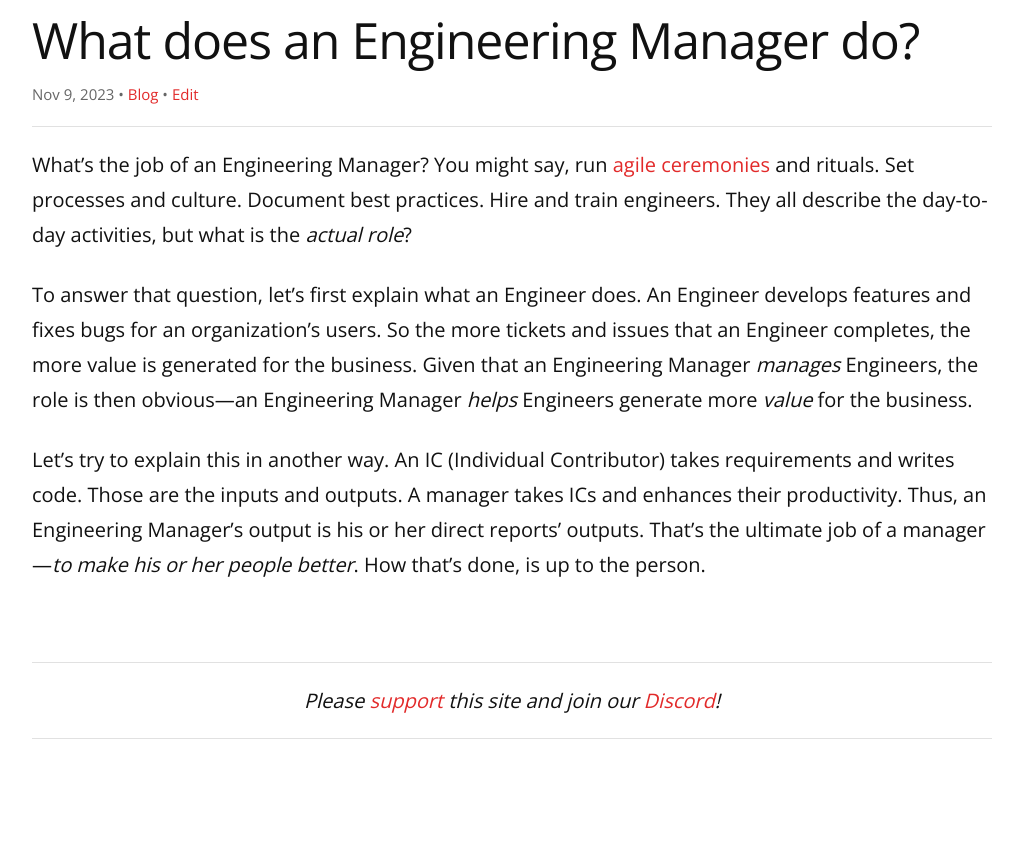
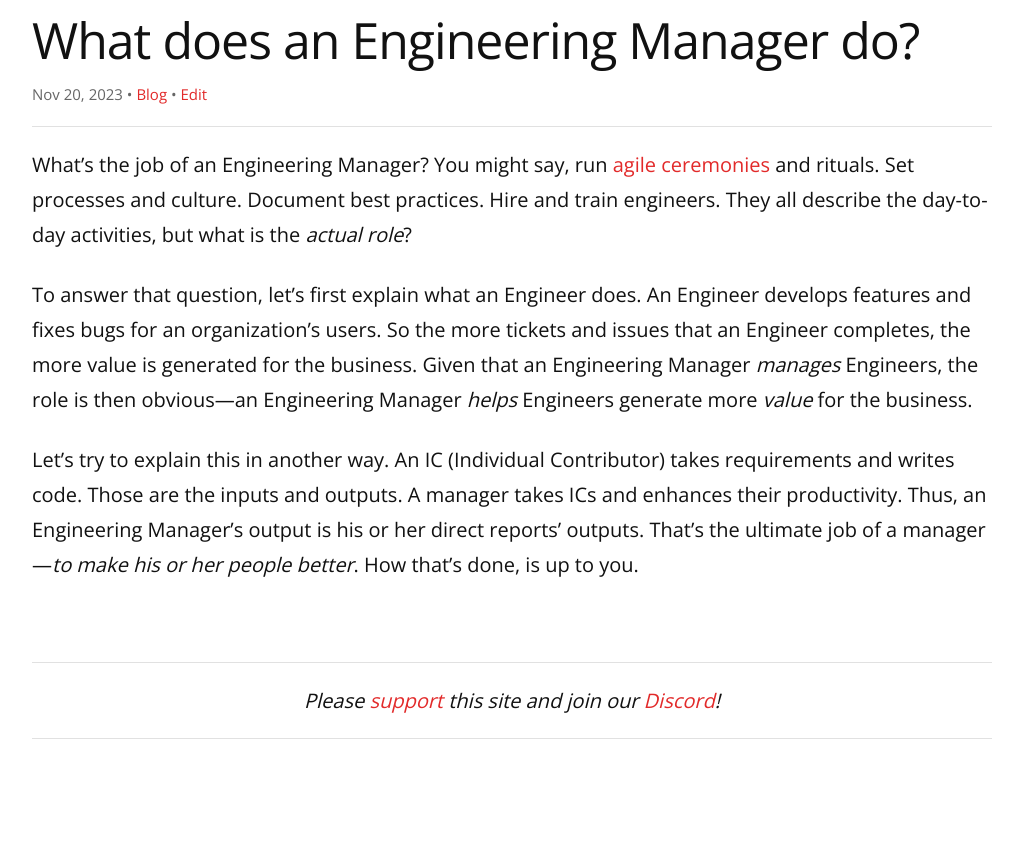
Before and after one commit to remarkablemark/remarkablemark.github.io, a Jekyll site: the page built from _posts/2023/2023-11-09-what-does-an-engineering-manager-do.md, in a window 1280 px wide. Shown: the part 103-967 px from the top of the page, without its empty margins (128-1151 px from the left). Built offline with Jekyll 4.4.1, drawn with Linux system fonts in a browser that asks for light colours; comment, search, counter and statistics services are not loaded.

Commit message:
feat(posts): update "What does an Engineering Manager do?"
Improve last sentence

https://remarkablemark.medium.com/what-does-an-engineering-manager-do-47f9f2b5e23a

```diff
--- a/_posts/2023/2023-11-09-what-does-an-engineering-manager-do.md
+++ b/_posts/2023/2023-11-09-what-does-an-engineering-manager-do.md
@@ -2,6 +2,7 @@
 layout: post
 title: What does an Engineering Manager do?
 date: 2023-11-09 12:49:22
+updated: 2023-11-20 13:54:30
 excerpt: Understanding the actual role of an Engineering Manager.
 categories: management career
 ---
@@ -10,4 +11,4 @@ What's the job of an Engineering Manager? You might say, run [agile ceremonies](
 
 To answer that question, let's first explain what an Engineer does. An Engineer develops features and fixes bugs for an organization's users. So the more tickets and issues that an Engineer completes, the more value is generated for the business. Given that an Engineering Manager _manages_ Engineers, the role is then obvious—an Engineering Manager _helps_ Engineers generate more _value_ for the business.
 
-Let's try to explain this in another way. An IC (Individual Contributor) takes requirements and writes code. Those are the inputs and outputs. A manager takes ICs and enhances their productivity. Thus, an Engineering Manager's output is his or her direct reports' outputs. That's the ultimate job of a manager—_to make his or her people better_. How that's done, is up to the person.
+Let's try to explain this in another way. An IC (Individual Contributor) takes requirements and writes code. Those are the inputs and outputs. A manager takes ICs and enhances their productivity. Thus, an Engineering Manager's output is his or her direct reports' outputs. That's the ultimate job of a manager—_to make his or her people better_. How that's done, is up to you.
```
